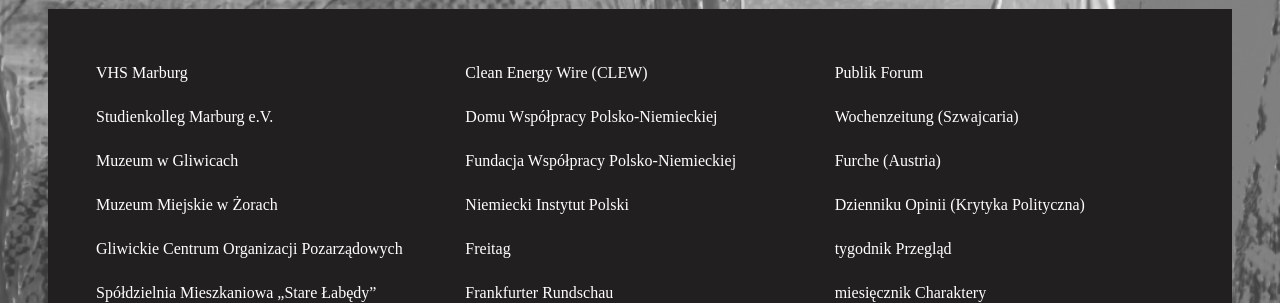
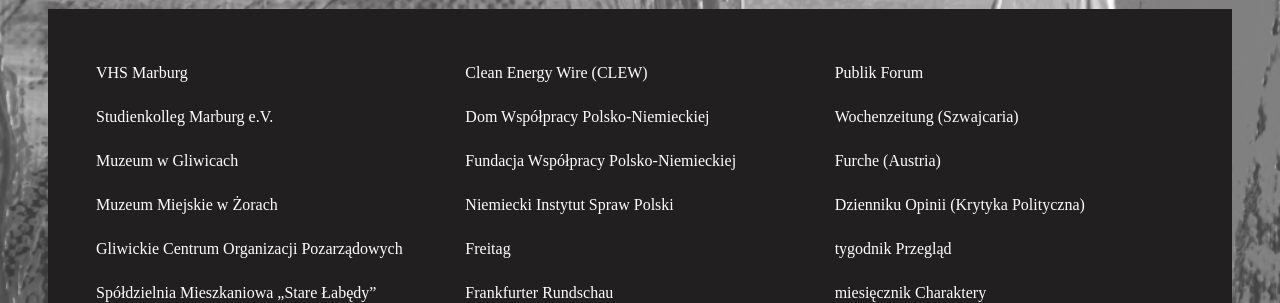
Before and after one commit to Zorro-kul/kulturopracownia.pl, a Jekyll site: the page built from index.html, in a window 1280 px wide and 900 px high, scrolled down 4709 px. Shown: the part 152-455 px from the top of the window. Built offline with Jekyll 4.4.1, drawn with Linux system fonts in a browser that asks for light colours; some web fonts are replaced.

Commit message:
Update index.html

```diff
--- a/index.html
+++ b/index.html
@@ -295,9 +295,9 @@
     <li class="card bg-dark border-0">Zespół Szkół FILOMATA</li>
     <li class="card bg-dark border-0">DGB Bildungswerk Hessen</li>
     <li class="card bg-dark border-0">Clean Energy Wire (CLEW)</li>
-    <li class="card bg-dark border-0">Domu Współpracy Polsko-Niemieckiej</li>
+    <li class="card bg-dark border-0">Dom Współpracy Polsko-Niemieckiej</li>
     <li class="card bg-dark border-0">Fundacja Współpracy Polsko-Niemieckiej</li>
-    <li class="card bg-dark border-0">Niemiecki Instytut Polski</li>
+    <li class="card bg-dark border-0">Niemiecki Instytut Spraw Polski</li>
     <li class="card bg-dark border-0">Freitag</li>
     <li class="card bg-dark border-0">Frankfurter Rundschau</li>
     <li class="card bg-dark border-0">Berliner Zeitung</li>
```
